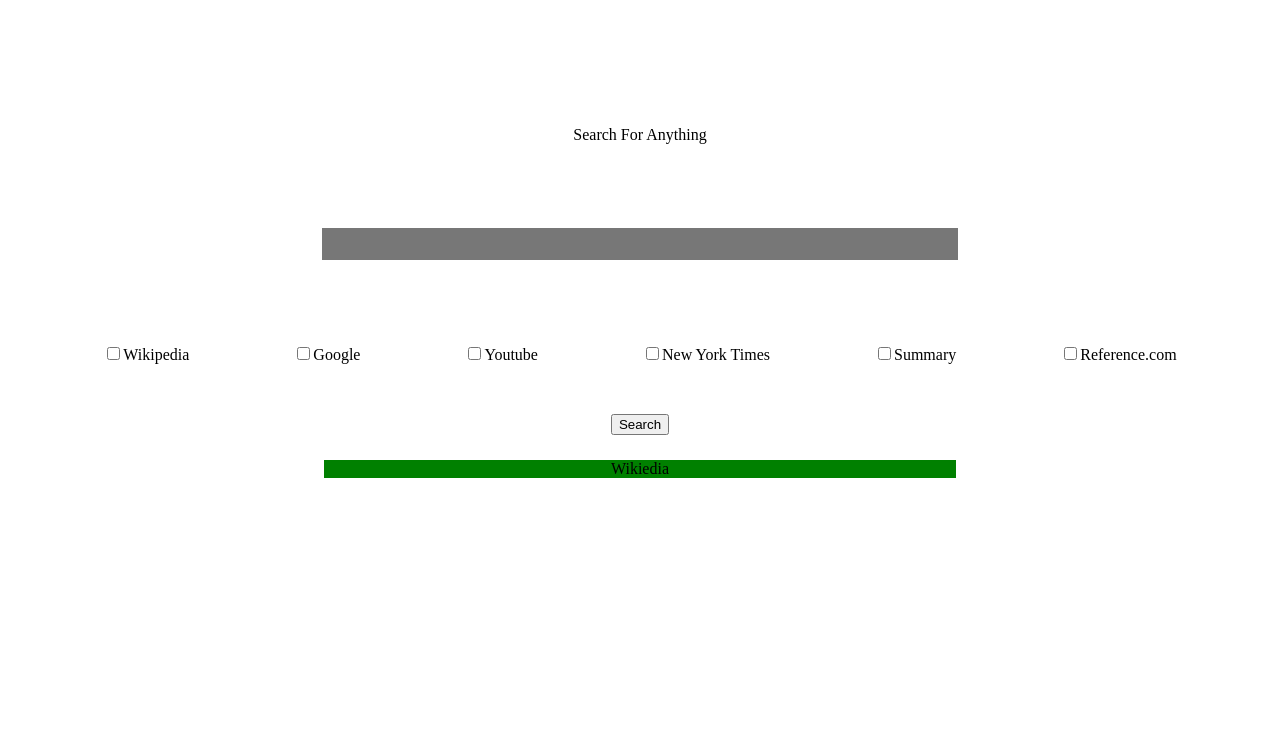
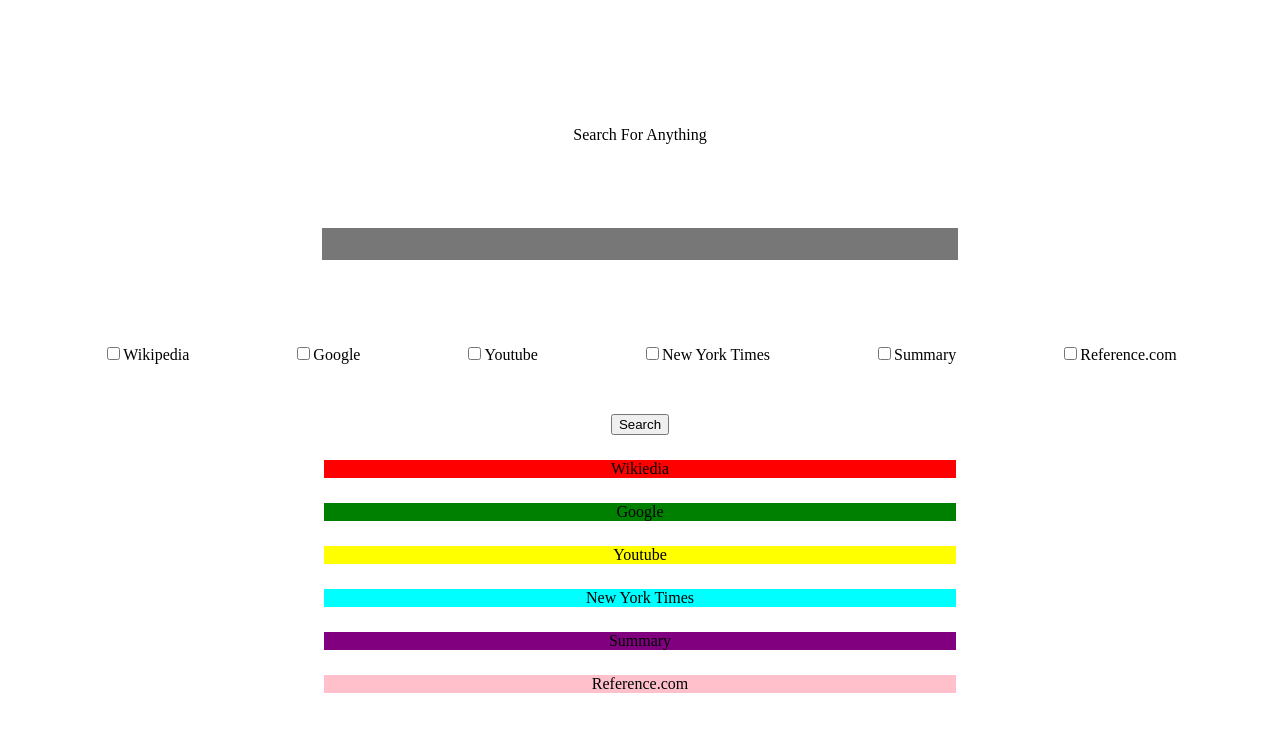
Before and after one commit to uriFrischman/tata_contest_frontend, a plain HTML site: page index.html in a window 1280 px wide. Drawn offline with nearby package versions, Linux system fonts and the light colour scheme.

Commit message:
added speration of search results

```diff
--- a/app.js
+++ b/app.js
@@ -23,8 +23,8 @@ var app = angular.module('tataSite', []);
 app.controller('tataCtrl', function ($scope, $http) {
     $scope.searchOption = {};
     $scope.loading = false;
+    $scope.links = {};
     $scope.search = function () {
-        console.log($scope.searchQuery);
         $scope.loading = true;
         var sitesToSearch = Object.keys($scope.searchOption);
         $scope.results = [];
@@ -32,11 +32,11 @@ app.controller('tataCtrl', function ($scope, $http) {
             $scope.site = site;
             $http.get('https://tata-contest.herokuapp.com/' + site +'/' + $scope.searchQuery).then(function (data) {
                 console.log(data.data);
-                $scope.results.push(data.data)
+                $scope.results.push(data.data);
+                $scope.links[site] = data.data[site];
             })
-
-
-        })
+        });
+        console.log($scope.results);
 
         console.log(Object.keys($scope.searchOption));
         $scope.loading = false;
--- a/index.html
+++ b/index.html
@@ -35,8 +35,32 @@
 
     <div class="results-container">
 
-        <div class="result-box">
+        <div class="result-box" id="wikipedia-results">
             Wikiedia
+            {{links.wikipedia}}
+        </div>
+
+        <div class="result-box" id="google-results">
+            Google
+            {{links.google}}
+        </div>
+
+        <div class="result-box" id="youtube-results">
+            Youtube
+            {{links.youtube}}
+        </div>
+
+        <div class="result-box" id="nyt_results">
+             New York Times
+            {{links.new_york_times}}
+        </div>
+        <div class="result-box" id="summary-results">
+            Summary
+            {{links.summary}}
+        </div>
+        <div class="result-box" id="reference-results">
+            Reference.com
+            {{links.reference}}
         </div>
 
 
--- a/style.css
+++ b/style.css
@@ -60,3 +60,27 @@
     margin-top: 25px;
     text-align: center;
 }
+
+#wikipedia-results {
+    background-color: red;
+}
+
+#google-results {
+    background-color: green;
+}
+
+#youtube-results {
+    background-color: yellow;
+}
+
+#nyt_results {
+    background-color: aqua;
+}
+
+#summary-results {
+    background-color: purple;
+}
+
+#reference-results {
+    background-color: pink;
+}
```
Also changed, not shown: 1 other file.
